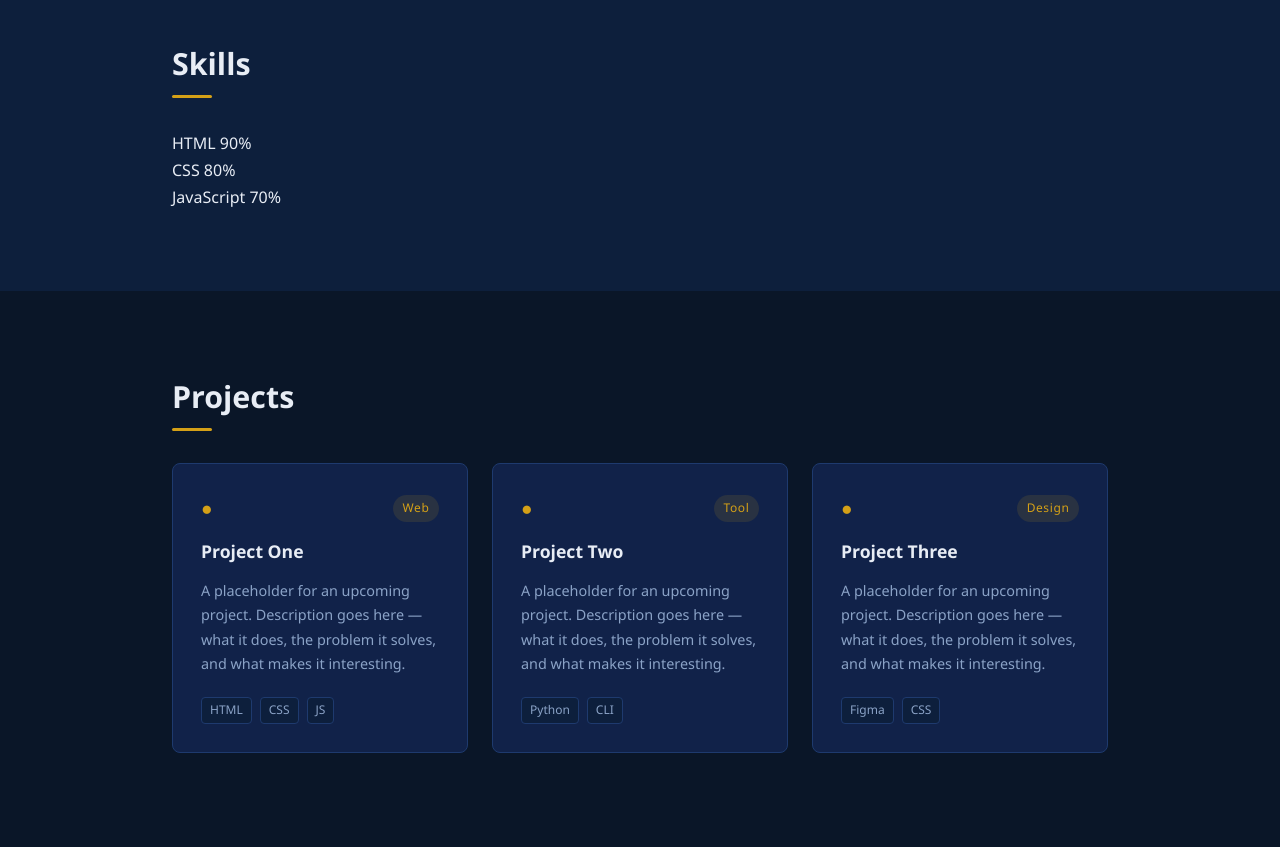
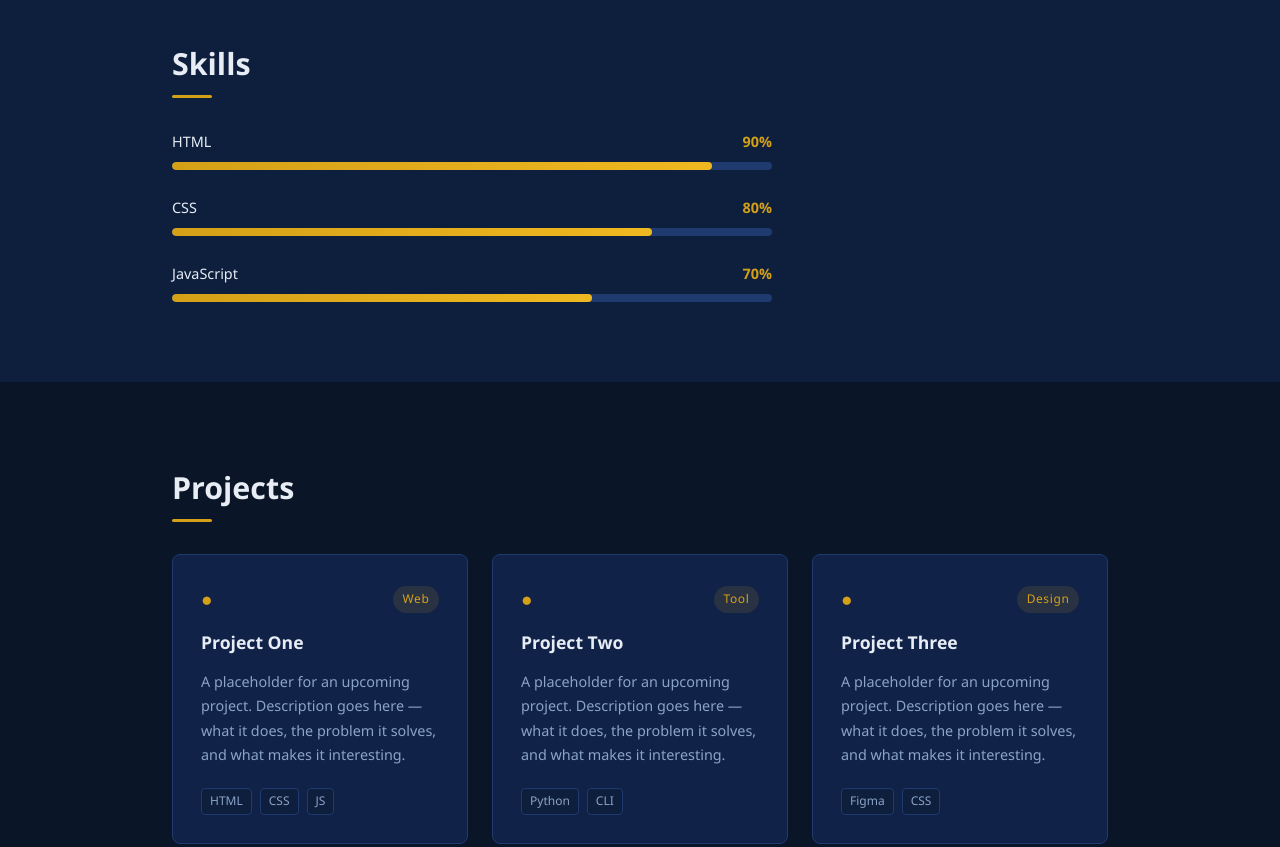
Before and after one commit to Ninjaxorn/my-website-startupHakk, a plain HTML site: page index.html in a window 1280 px wide. Shown: the part 1300-2147 px from the top of the page. Drawn offline with Linux system fonts and the light colour scheme.

Commit message:
Add skills section with animated progress bars and footer credit
Adds a Skills nav entry and animated bar-chart skill indicators driven
by CSS custom properties and a scaleX keyframe animation. Also adds a
small footer sub-line crediting Claude Code.

Co-Authored-By: Claude Sonnet 4.6 <noreply@anthropic.com>

```diff
--- a/css/style.css
+++ b/css/style.css
@@ -210,6 +210,55 @@ ul {
 }
 
 /* ============================================================
+   Skills
+   ============================================================ */
+.skills-list {
+  display: flex;
+  flex-direction: column;
+  gap: 1.6rem;
+  max-width: 600px;
+}
+
+.skill-bar-item {
+  display: flex;
+  flex-direction: column;
+  gap: 0.5rem;
+}
+
+.skill-bar-label {
+  display: flex;
+  justify-content: space-between;
+  font-size: 0.9rem;
+  color: var(--text);
+}
+
+.skill-bar-pct {
+  color: var(--accent);
+  font-weight: 600;
+}
+
+.skill-bar-track {
+  height: 8px;
+  background-color: var(--border);
+  border-radius: 999px;
+  overflow: hidden;
+}
+
+.skill-bar-fill {
+  height: 100%;
+  width: var(--pct);
+  background: linear-gradient(90deg, var(--accent), var(--accent-hover));
+  border-radius: 999px;
+  transform-origin: left;
+  animation: bar-grow 0.8s cubic-bezier(0.4, 0, 0.2, 1) both;
+}
+
+@keyframes bar-grow {
+  from { transform: scaleX(0); }
+  to   { transform: scaleX(1); }
+}
+
+/* ============================================================
    About
    ============================================================ */
 .about-grid {
@@ -342,6 +391,12 @@ ul {
   background-color: var(--bg);
 }
 
+.footer-sub {
+  margin-top: 0.35rem;
+  font-size: 0.75rem;
+  color: var(--border);
+}
+
 /* ============================================================
    Responsive
    ============================================================ */
--- a/index.html
+++ b/index.html
@@ -12,6 +12,7 @@
     <a href="#" class="nav-logo">MT</a>
     <nav>
       <a href="#about">About</a>
+      <a href="#skills">Skills</a>
       <a href="#projects">Projects</a>
       <a href="#contact">Contact</a>
     </nav>
@@ -166,6 +167,7 @@
 
   <footer class="footer">
     <p>Designed &amp; built by Minh Tran &mdash; <span id="year"></span></p>
+    <p class="footer-sub">Built with Claude Code</p>
   </footer>
 
   <script>
```
